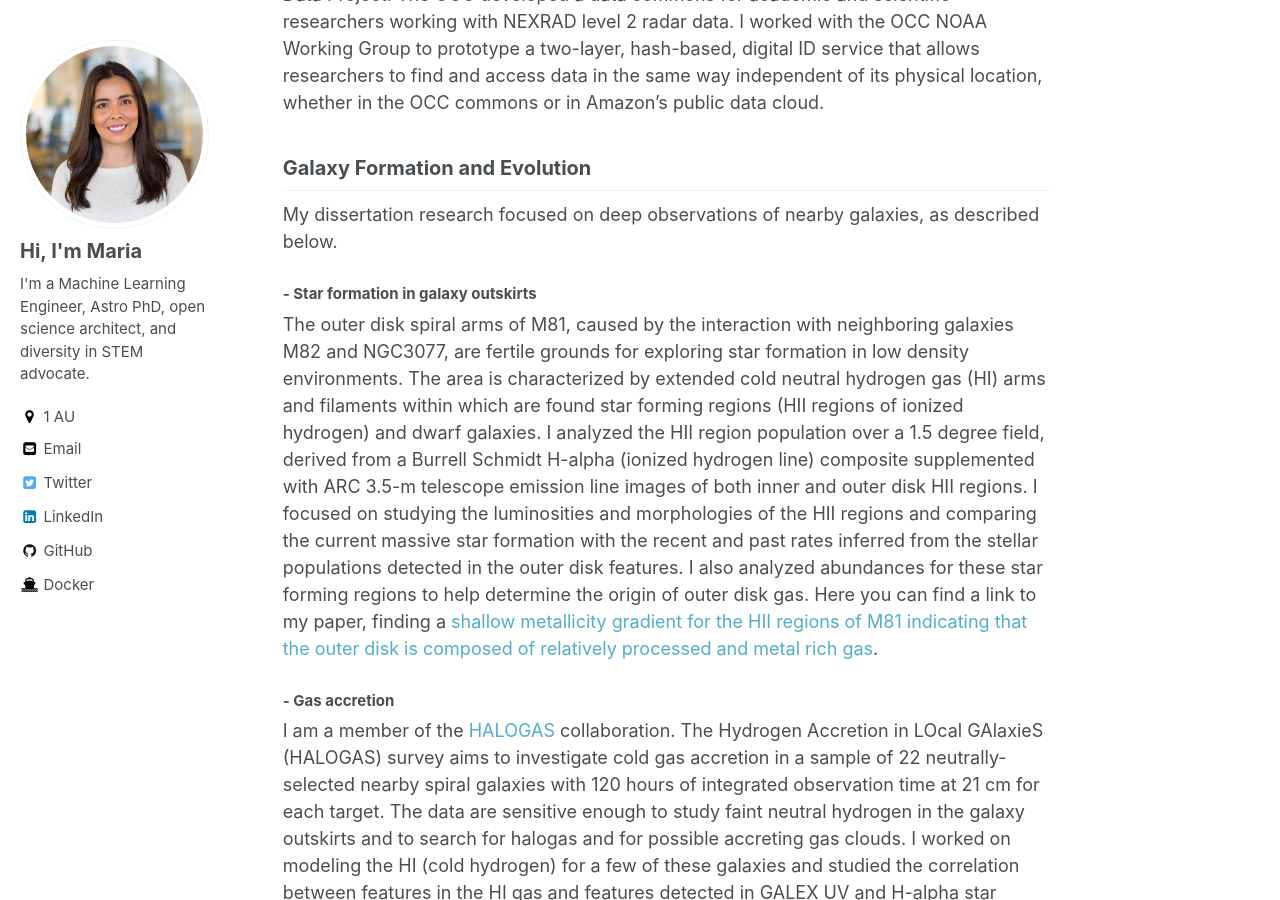
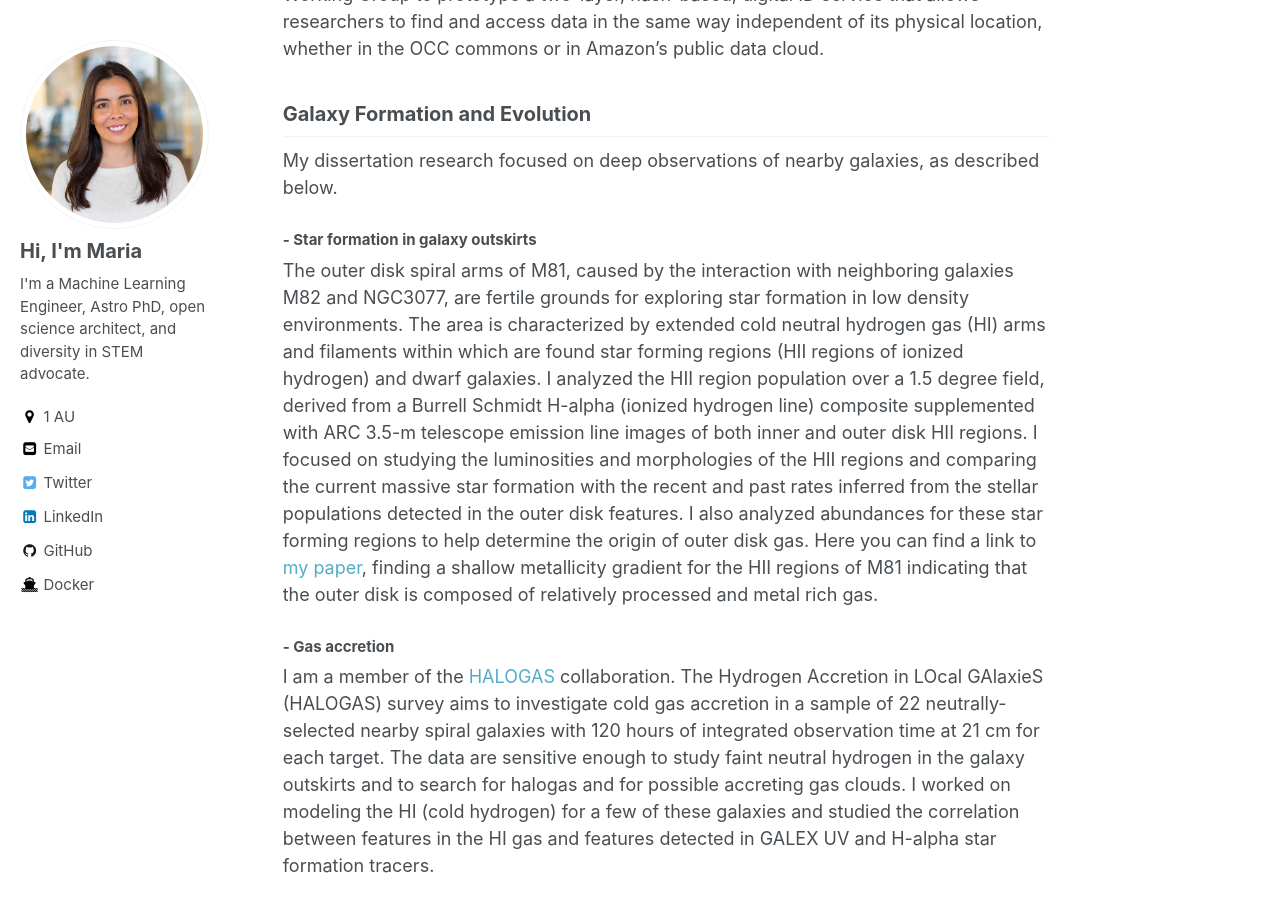
Before and after one commit to mtpatter/mtpatter.github.io, a Jekyll site: the page built from _pages/projects.md, in a window 1280 px wide and 900 px high, scrolled down 1663 px. Built offline with Jekyll 4.4.1, drawn with Linux system fonts in a browser that asks for light colours; some of the changed lines change nothing that is shown; some of the changed text lies outside the part shown.

Commit message:
Fix a hyperlink.

```diff
--- a/_pages/projects.md
+++ b/_pages/projects.md
@@ -10,10 +10,9 @@ I have a strong interest in adapting the DevOps culture and practices to enable
 robust scientific research.
 I've worked on a lot of cross-disciplinary data analysis projects and enjoy learning
 about techniques and tools for ensuring reproducibility in research in the era
-of increasingly growing datasets.  I also enjoy outreach and working on effective science communication.
+of increasingly growing datasets.
 
-
-<br>Here is my [SAO/NASA ADS publications query](https://ui.adsabs.harvard.edu/public-libraries/Hp6pLt5wST6qNm4mzzjfOw), [Google scholar profile](http://scholar.google.com/citations?user=x1kZj8MAAAAJ&hl=en), and [resume and CV](/resume/).
+Here is my [SAO/NASA ADS publications query](https://ui.adsabs.harvard.edu/public-libraries/Hp6pLt5wST6qNm4mzzjfOw), [Google scholar profile](http://scholar.google.com/citations?user=x1kZj8MAAAAJ&hl=en), and [resume and CV](/resume/).
 
 ## Science Clouds and Pipelines
 
@@ -68,7 +67,7 @@ in the OCC commons or in Amazon's public data cloud.
 My dissertation research focused on deep observations of nearby galaxies, as described below.
 
 ### - Star formation in galaxy outskirts
-The outer disk spiral arms of M81, caused by the interaction with neighboring galaxies M82 and NGC3077, are fertile grounds for exploring star formation in low density environments. The area is characterized by extended cold neutral hydrogen gas (HI) arms and filaments within which are found star forming regions (HII regions of ionized hydrogen) and dwarf galaxies. I analyzed the HII region population over a 1.5 degree field, derived from a Burrell Schmidt H-alpha (ionized hydrogen line) composite supplemented with ARC 3.5-m telescope emission line images of both inner and outer disk HII regions. I focused on studying the luminosities and morphologies of the HII regions and comparing the current massive star formation with the recent and past rates inferred from the stellar populations detected in the outer disk features. I also analyzed abundances for these star forming regions to help determine the origin of outer disk gas. Here you can find a link to my paper, finding a [shallow metallicity gradient for the HII regions of M81 indicating that the outer disk is composed of relatively processed and metal rich gas](http://adsabs.harvard.edu/abs/2012MNRAS.422..401P).
+The outer disk spiral arms of M81, caused by the interaction with neighboring galaxies M82 and NGC3077, are fertile grounds for exploring star formation in low density environments. The area is characterized by extended cold neutral hydrogen gas (HI) arms and filaments within which are found star forming regions (HII regions of ionized hydrogen) and dwarf galaxies. I analyzed the HII region population over a 1.5 degree field, derived from a Burrell Schmidt H-alpha (ionized hydrogen line) composite supplemented with ARC 3.5-m telescope emission line images of both inner and outer disk HII regions. I focused on studying the luminosities and morphologies of the HII regions and comparing the current massive star formation with the recent and past rates inferred from the stellar populations detected in the outer disk features. I also analyzed abundances for these star forming regions to help determine the origin of outer disk gas. Here you can find a link to [my paper](http://adsabs.harvard.edu/abs/2012MNRAS.422..401P), finding a shallow metallicity gradient for the HII regions of M81 indicating that the outer disk is composed of relatively processed and metal rich gas.
 
 ### - Gas accretion
 I am a member of the [HALOGAS](http://www.astron.nl/halogas/) collaboration. The Hydrogen Accretion in LOcal GAlaxieS (HALOGAS) survey aims to investigate cold gas accretion in a sample of 22 neutrally-selected nearby spiral galaxies with 120 hours of integrated observation time at 21 cm for each target. The data are sensitive enough to study faint neutral hydrogen in the galaxy outskirts and to search for halogas and for possible accreting gas clouds. I worked on modeling the HI (cold hydrogen) for a few of these galaxies and studied the correlation between features in the HI gas and features detected in GALEX UV and H-alpha star formation tracers.
```
